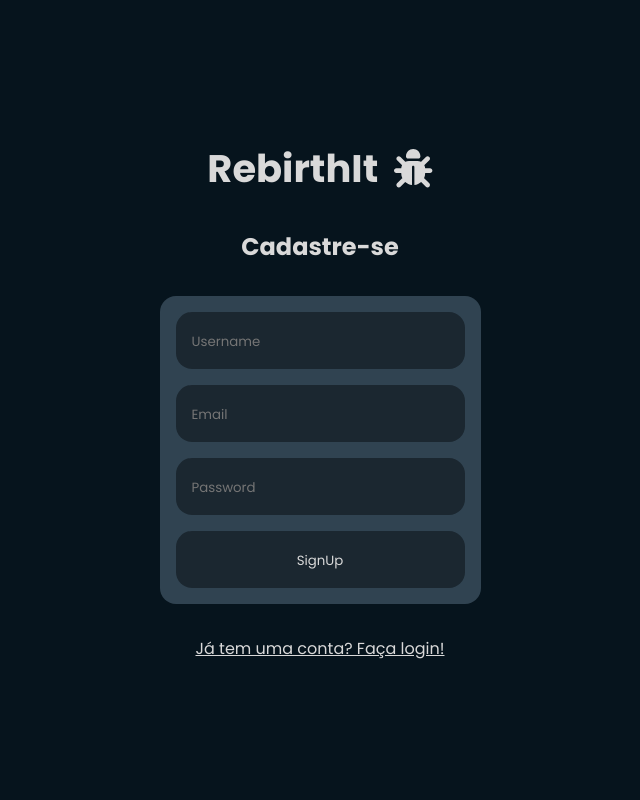
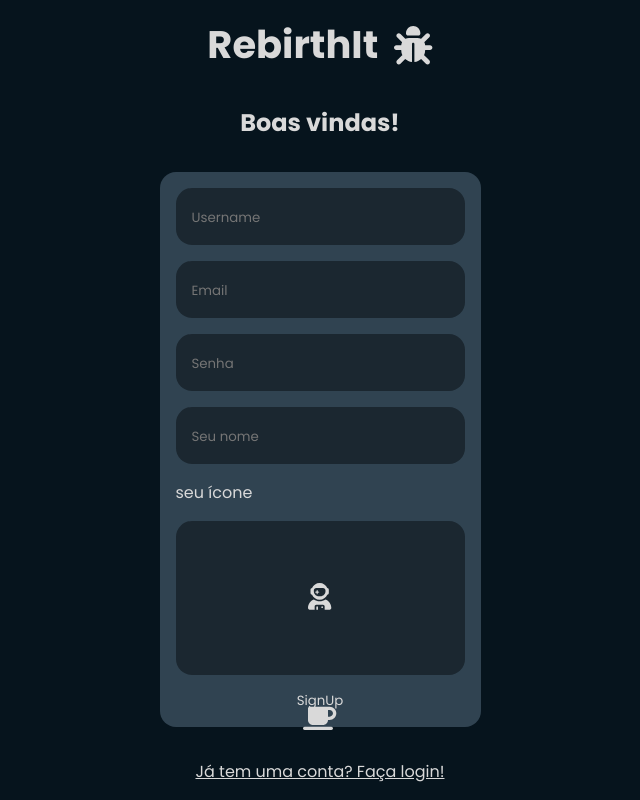
Before and after one commit to kawasousa/rebirthit-react, a React (Vite) app: page /signup in a window 1280 px wide. Shown: the top 800 px of the page, without its empty margins (320-960 px from the left). Built offline with nearby package versions, Linux system fonts and the light colour scheme.

Commit message:
:sparkles: feat: Adiciona componente com os botões de seleção de ícone na página de registro

```diff
--- a/src/pages/SignUp/index.jsx
+++ b/src/pages/SignUp/index.jsx
@@ -1,22 +1,31 @@
 import './style.css'
+import '../../assets/icons/profile-icons'
 import { useState } from "react";
-import { Link } from 'react-router-dom';
+import { Link, useNavigate } from 'react-router-dom';
 import RoundContainer from '../../components/RoundContainer'
 import LogoContainer from "../../components/LogoContainer";
+import { FontAwesomeIcon } from '@fortawesome/react-fontawesome';
+import { createProfile } from '../../services/authService'
 
 function SignUp() {
+  const navigate = useNavigate();
   const [username, setUsername] = useState("");
   const [password, setPassword] = useState("");
+  const [name, setName] = useState("");
   const [email, setEmail] = useState("");
 
-  function handleSignUp() {
-    logginUser(username, password);
+  const profileIcons = ["user-astronaut", "mug-saucer", "user-graduate", "user-ninja"];
+  const [selectedIcon, setSelectedIcon] = useState(null);
+
+  function handleSignUp(event) {
+    event.preventDefault();
+    createProfile(navigate, username, email, password, name, selectedIcon);
   }
 
   return (
     <div className="main-container">
       <LogoContainer />
-      <h2>Cadastre-se</h2>
+      <h2>{`Boas vindas${!name? '!' : ', ' + name + '!'}`}</h2>
       <form>
         <RoundContainer>
           <input
@@ -38,18 +47,42 @@ function SignUp() {
         </RoundContainer>
         <RoundContainer>
           <input
-            type="password"
-            placeholder="Password"
+            type="text"
+            placeholder="Senha"
             value={password}
             required
             onChange={(e) => setPassword(e.target.value)}
           />
         </RoundContainer>
         <RoundContainer>
-          <button onClick={handleSignUp}>SignUp</button>
+          <input
+            type="text"
+            placeholder="Seu nome"
+            value={name}
+            required
+            onChange={(e) => setName(e.target.value)}
+          />
         </RoundContainer>
+        <p>seu ícone</p>
+        <RoundContainer extraClasses={"icons-container"} >
+          {
+            profileIcons.map((icon, index) => {
+              return (
+                <button key={index} type='button'
+                  className={`selected-icon ${selectedIcon === icon ? 'active' : ''}`}
+                  onClick={() => setSelectedIcon(icon)}
+                >
+                  <FontAwesomeIcon icon={icon} size='2x' />
+                </button>
+              )
+            })
+          }
+        </RoundContainer>
+        <button className='submit-button' onClick={handleSignUp}>
+          SignUp
+        </button>
       </form>
-      <Link to={"/auth/login"}>Já tem uma conta? Faça login!</Link>
+      <Link to={"/"}>Já tem uma conta? Faça login!</Link>
     </div>
   );
 };
```
